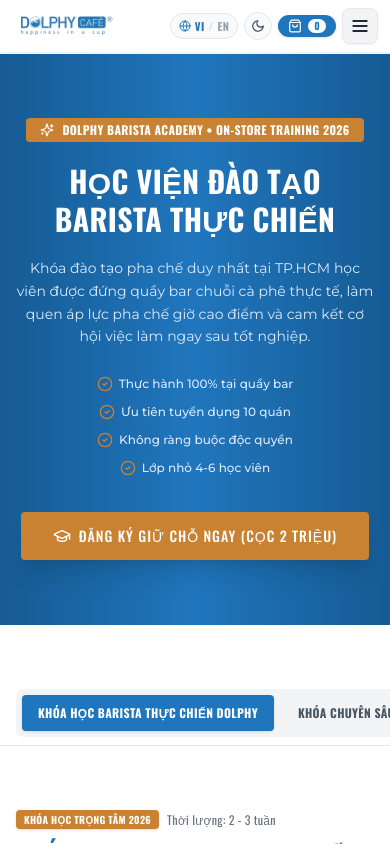
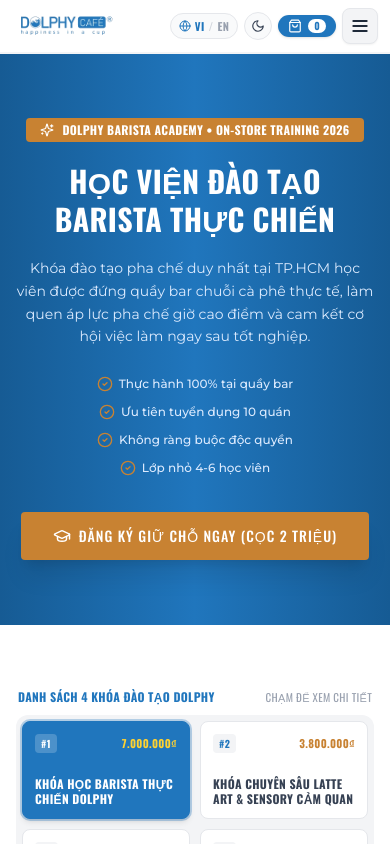
Before and after one commit to xuanpv89/dolphy-coffee-hub-2026, a React (Vite) app: page /academy in a window 390 px wide. Shown: the top 844 px of the page. Built offline with nearby package versions, Linux system fonts and the light colour scheme.

Commit message:
feat(mobile): display 4 academy courses in responsive 2x2 grid for intuitive mobile navigation

```diff
--- a/src/pages/Academy.tsx
+++ b/src/pages/Academy.tsx
@@ -94,13 +94,61 @@
 
       {/* 2. COURSE SELECTOR TABS */}
       <section className="max-w-7xl mx-auto px-4 sm:px-6 lg:px-8">
-        <div className="border-b border-gray-200 dark:border-slate-800 overflow-x-auto scrollbar-none pb-2 -mx-4 px-4 sm:mx-0 sm:px-0">
-          <div className="flex sm:justify-center gap-2 p-1.5 bg-gray-100 dark:bg-slate-800 rounded-lg w-max min-w-full sm:w-auto">
+        {/* Mobile & Tablet View: 2x2 Clean Grid - All 4 courses visible at a glance without side scrolling */}
+        <div className="lg:hidden space-y-2.5">
+          <div className="flex items-center justify-between text-xs text-gray-500 dark:text-gray-400 font-oswald uppercase tracking-wider px-0.5">
+            <span className="font-bold text-[#2076bd] dark:text-[#3ba0e6]">
+              {language === 'vi' ? 'DANH SÁCH 4 KHÓA ĐÀO TẠO DOLPHY' : '4 DOLPHY TRAINING PROGRAMS'}
+            </span>
+            <span className="text-[11px] text-gray-400 dark:text-gray-500">
+              {language === 'vi' ? 'Chạm để xem chi tiết' : 'Tap to switch'}
+            </span>
+          </div>
+
+          <div className="grid grid-cols-2 gap-2.5 p-1.5 bg-gray-100 dark:bg-slate-800/80 rounded-xl">
+            {coursesData.map((c, idx) => {
+              const active = activeCourseId === c.id;
+              const title = language === 'en' && c.titleEn ? c.titleEn : c.title;
+              const price = (c.discountPrice || c.price).toLocaleString('vi-VN');
+
+              return (
+                <button
+                  key={c.id}
+                  onClick={() => setActiveCourseId(c.id)}
+                  className={`p-3 rounded-lg text-left transition-all flex flex-col justify-between min-h-[98px] border ${
+                    active
+                      ? 'bg-[#2076bd] text-white border-[#2076bd] shadow-md ring-2 ring-[#2076bd]/30'
+                      : 'bg-white dark:bg-slate-900 text-gray-700 dark:text-gray-200 border-gray-200 dark:border-slate-700 hover:border-[#2076bd]/60'
+                  }`}
+                >
+                  <div className="flex items-center justify-between w-full mb-1.5">
+                    <span className={`text-[10px] font-oswald font-bold px-1.5 py-0.5 rounded ${
+                      active ? 'bg-white/20 text-white' : 'bg-gray-100 dark:bg-slate-800 text-[#2076bd] dark:text-[#3ba0e6]'
+                    }`}>
+                      #{idx + 1}
+                    </span>
+                    <span className={`text-[11px] font-oswald font-bold ${active ? 'text-amber-300' : 'text-[#c88232]'}`}>
+                      {price}₫
+                    </span>
+                  </div>
+
+                  <span className="font-oswald text-xs uppercase font-bold tracking-wide leading-tight line-clamp-3">
+                    {title}
+                  </span>
+                </button>
+              );
+            })}
+          </div>
+        </div>
+
+        {/* Desktop View: Horizontal single row */}
+        <div className="hidden lg:block border-b border-gray-200 dark:border-slate-800 pb-2">
+          <div className="flex justify-center gap-2 p-1.5 bg-gray-100 dark:bg-slate-800 rounded-lg w-auto">
             {coursesData.map(c => (
               <button
                 key={c.id}
                 onClick={() => setActiveCourseId(c.id)}
-                className={`whitespace-nowrap shrink-0 px-4 sm:px-6 py-2.5 rounded text-xs sm:text-sm font-oswald uppercase tracking-wider font-bold transition-all ${
+                className={`whitespace-nowrap shrink-0 px-6 py-2.5 rounded text-sm font-oswald uppercase tracking-wider font-bold transition-all ${
                   activeCourseId === c.id
                     ? 'bg-[#2076bd] text-white shadow'
                     : 'text-gray-600 dark:text-gray-300 hover:text-[#222222] dark:hover:text-white'
```
